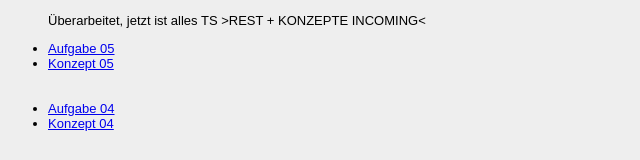
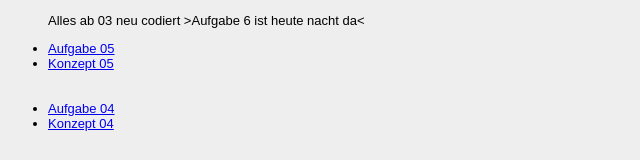
Before and after one commit to weiberta/EIA2, a plain HTML site: page Steckbrief/steckbrief.htm in a window 1280 px wide. Shown: the top 160 px of the page, without its empty margins (0-640 px from the left). Drawn offline with Linux system fonts and the light colour scheme.

Commit message:
Update steckbrief.htm

```diff
--- a/Steckbrief/steckbrief.htm
+++ b/Steckbrief/steckbrief.htm
@@ -12,7 +12,7 @@ body {
 </style>
 </head>
 <body>
-<ul>   <p>Überarbeitet, jetzt ist alles TS  >REST + KONZEPTE INCOMING< </p>
+<ul>   <p>Alles ab 03 neu codiert >Aufgabe 6 ist heute nacht da< </p>
 <li> <a href="https://weiberta.github.io/EIA2/AUFGABE-05/Coronahilfe/HTML.html" target="_blank">Aufgabe 05</a> </li>
 <li> <a href="http://weiberta.github.io/EIA2/AUFGABE-05/Dok2.pdf  " target="_blank">Konzept 05</a> </li>
 	<br> </br>
```
